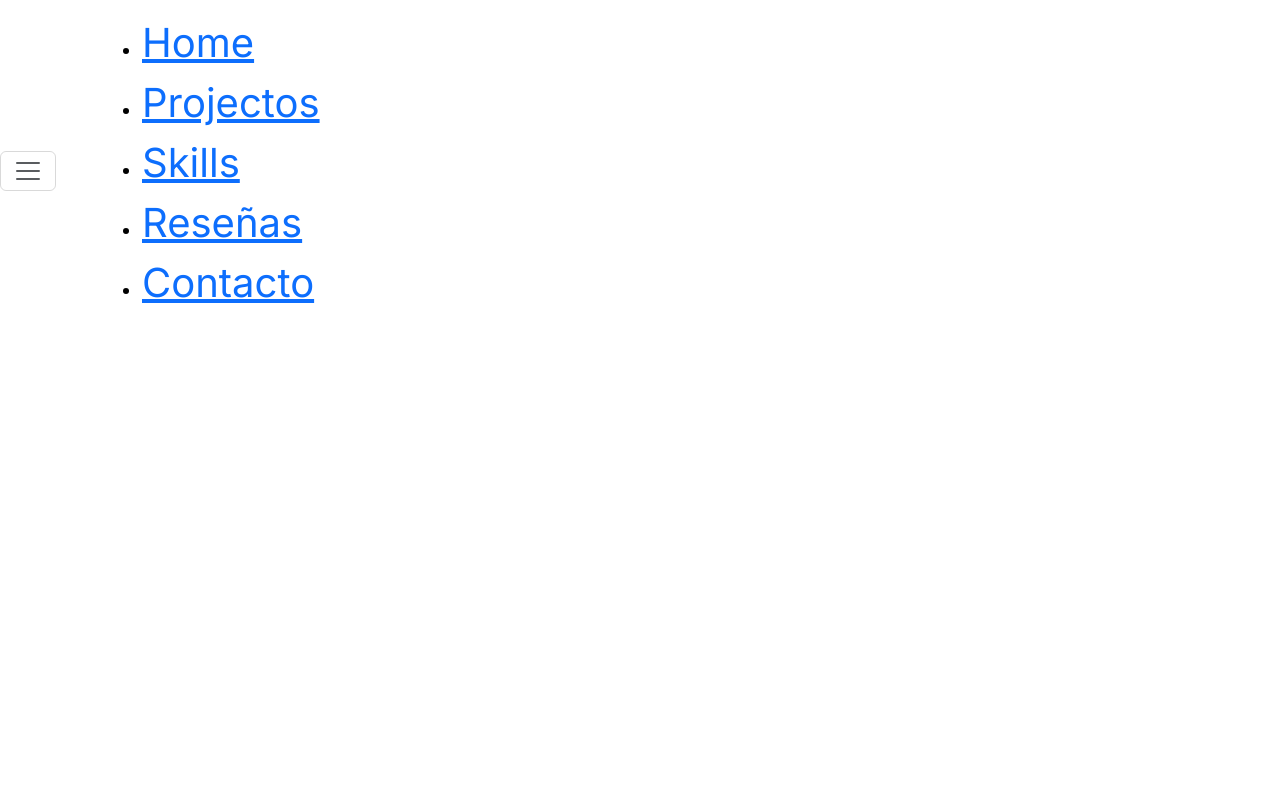
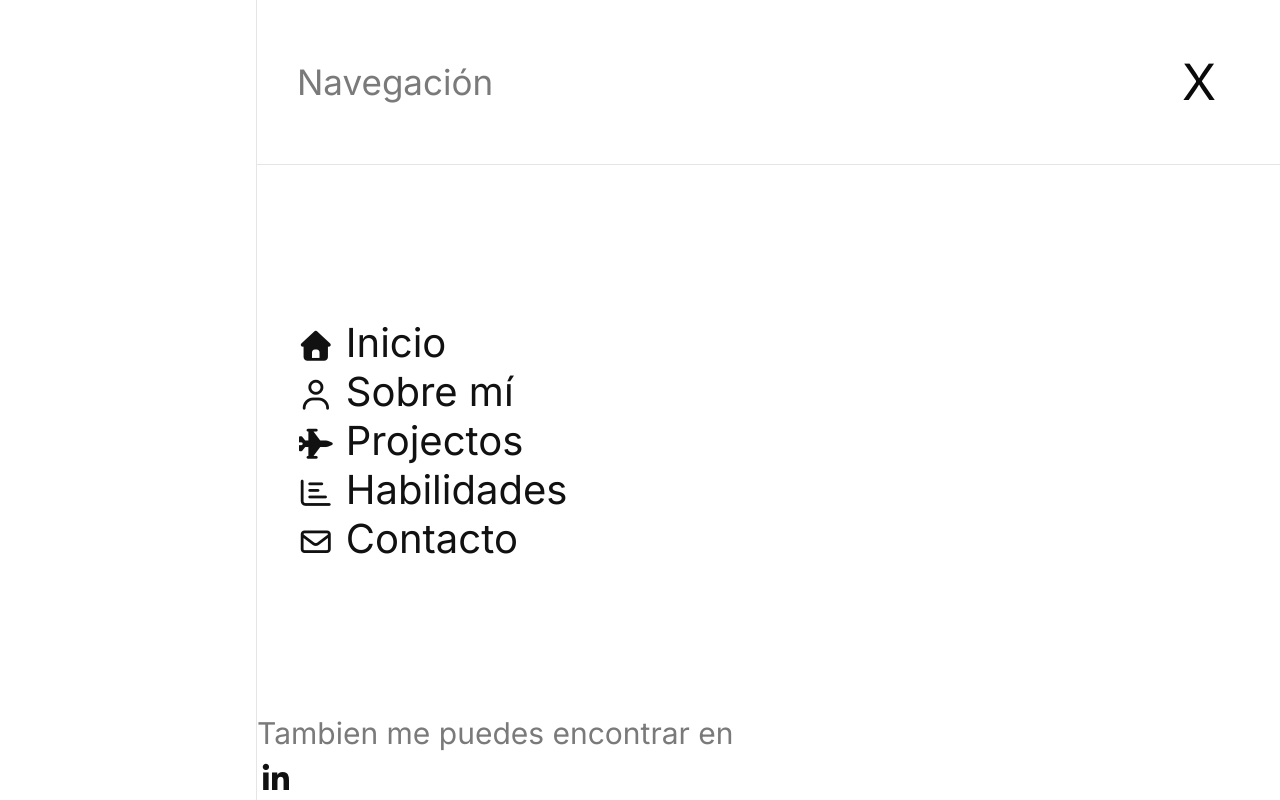
Before and after one commit to Danrodriguez04/Portfolio, a website: page index.html in a window 1280 px wide. Drawn offline with nearby package versions, Linux system fonts and the light colour scheme.

Commit message:
updating design of nav-bar using a clasical design and confortable

```diff
--- a/index.html
+++ b/index.html
@@ -7,27 +7,32 @@
     <link rel="stylesheet" href="assets/dist/bar-nav.css">
     <!--link rel="stylesheet" href="assets/dist/project-section.css">
     <link rel="stylesheet" href="assets/fontawesome/css/all.css"-->
+    <link rel="stylesheet" href="assets/fontawesome/css/all.min.css">
     <link href="https://fonts.googleapis.com/css2?family=Inter:wght@300;400;600;800&display=swap" rel="stylesheet">
-    <link rel="stylesheet" href="node_modules/bootstrap/dist/css/bootstrap.min.css">
     <title>Portfolio</title>
 </head>
 <body>
 <header>
     <nav class="navbar">
         <div id="dropdown">
-            <button id="open-navbar" class="navbar-toggler" type="button">
-                <span class="navbar-toggler-icon"></span>
-            </button>
+            <span id="title-nav">Navegación</span>
+            <span id="close-nav">X</span>
         </div>
-        <div class="container">
+        <div class="container-nav">
             <div class="navbar-brand">
                 <ul>
-                    <li><a href="#home">Home</a></li>
-                    <li><a href="#projects">Projectos</a></li>
-                    <li><a href="#skils">Skills</a></li>
-                    <li><a href="#reviews">Reseñas</a></li>
-                    <li><a href="#contact">Contacto</a></li>
+                    <li><a href="#home"><i class="fa-solid fa-house"></i> Inicio</a></li>
+                    <li><a href="#about"><i class="fa-regular fa-user"></i> Sobre mí</a></li>
+                    <li><a href="#projects"><i class="fa-solid fa-jet-fighter"></i> Projectos</a></li>
+                    <li><a href="#skils"><i class="fa-regular fa-chart-bar"></i> Habilidades</a></li>
+                    <li><a href="#contact"><i class="fa-regular fa-envelope"></i> Contacto</a></li>
                 </ul>
+            </div>
+        </div>
+        <div id="follow">
+            <span>Tambien me puedes encontrar en</span>
+            <div class="social">
+                <a href="#"><i class="fa-brands fa-linkedin-in"></i></a>
             </div>
         </div>
     </nav>
@@ -35,9 +40,9 @@
 
 <main>
     <section id="home"></section>
+    <section id="about"></section>
     <section id="projects"></section>
     <section id="skils"></section>
-    <section id="reviews"></section>
     <section id="contact"></section>
 </main>
 
```
Also changed, not shown: assets/dist/bar-nav.css, assets/dist/index.css.
